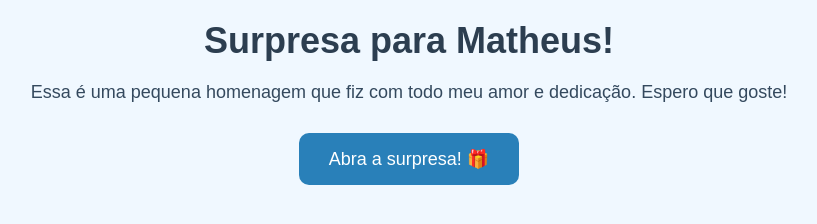
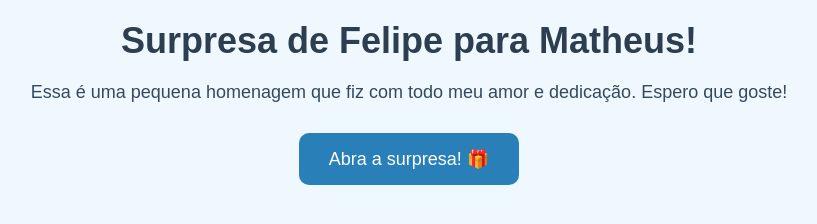
Before and after one commit to feslipebraga/maths-bday, a plain HTML site: page index.html in a window 1280 px wide. Shown: the whole page, without its empty margins (231-1048 px from the left). Drawn offline with nearby package versions, Linux system fonts and the light colour scheme.

Commit message:
atualizacao titulo

```diff
--- a/index.html
+++ b/index.html
@@ -7,7 +7,7 @@
     <link rel="stylesheet" href="style.css">
 </head>
 <body>
-    <h1>Surpresa para Matheus!</h1>
+    <h1>Surpresa de Felipe para Matheus!</h1>
     <p>Essa é uma pequena homenagem que fiz com todo meu amor e dedicação. Espero que goste!</p>
 
     <!-- Botão para abrir o carrossel de fotos e vídeos -->
```
